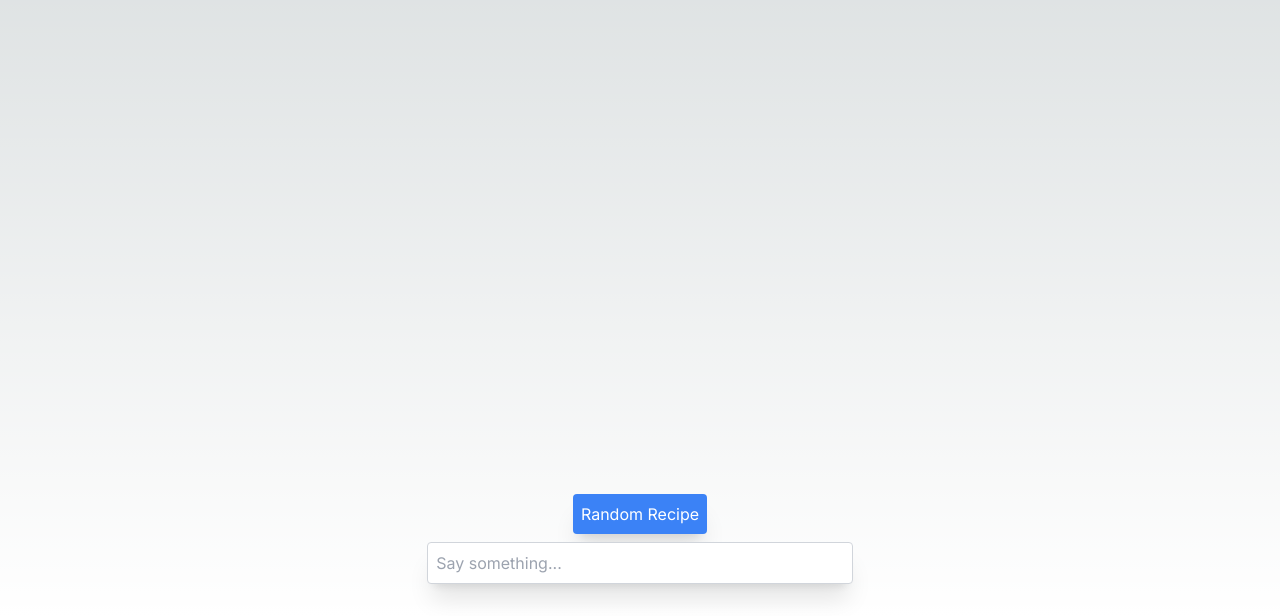
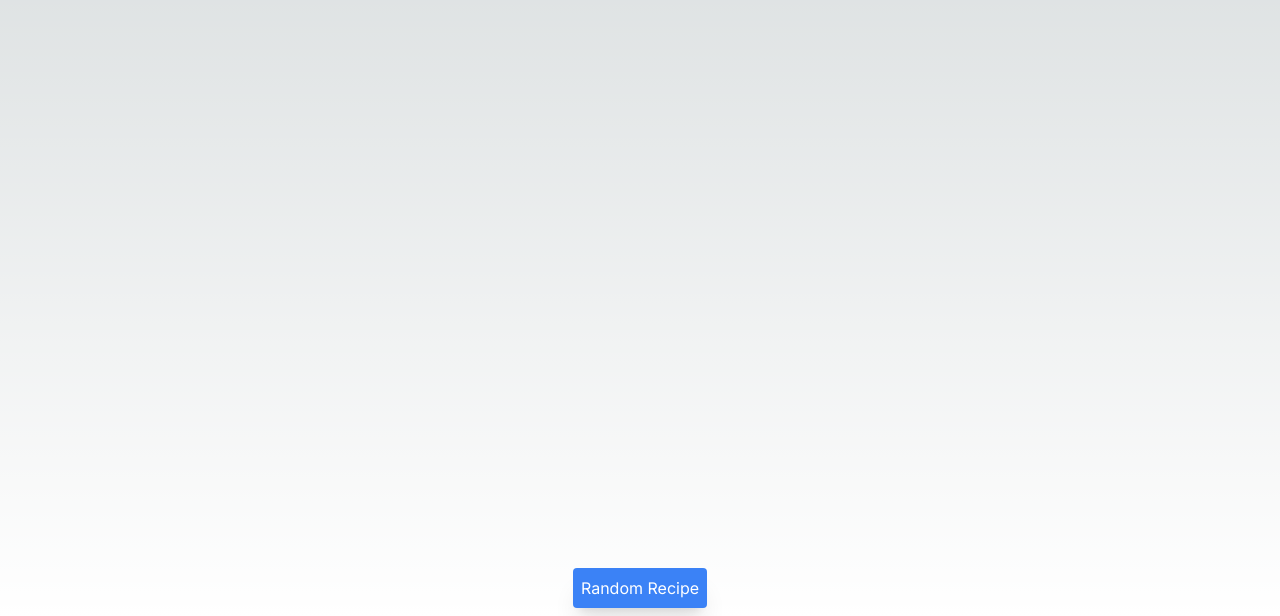
Before and after one commit to ionescu77/encode-bootcamp-lesson06a, a Next.js app: page / in a window 1280 px wide. Shown: the part 184-800 px from the top of the page. Built offline with nearby package versions, Linux system fonts and the light colour scheme.

Commit message:
Lessone07 Exercise00 P2-P3

```diff
--- a/app/page.tsx
+++ b/app/page.tsx
@@ -4,14 +4,7 @@ import { useChat } from "ai/react";
 import { useEffect, useRef } from "react";
 
 export default function Chat() {
-  const {
-    messages,
-    input,
-    handleInputChange,
-    handleSubmit,
-    isLoading,
-    append,
-  } = useChat();
+  const { messages, isLoading, append } = useChat();
   const messagesContainerRef = useRef<HTMLDivElement>(null);
   useEffect(() => {
     if (messagesContainerRef.current) {
@@ -53,14 +46,6 @@ export default function Chat() {
             Random Recipe
           </button>
         </div>
-        <form onSubmit={handleSubmit} className="flex justify-center">
-          <input
-            className="w-[95%] p-2 mb-8 border border-gray-300 rounded shadow-xl text-black"
-            value={input}
-            placeholder="Say something..."
-            onChange={handleInputChange}
-          />
-        </form>
       </div>
     </div>
   );
```
